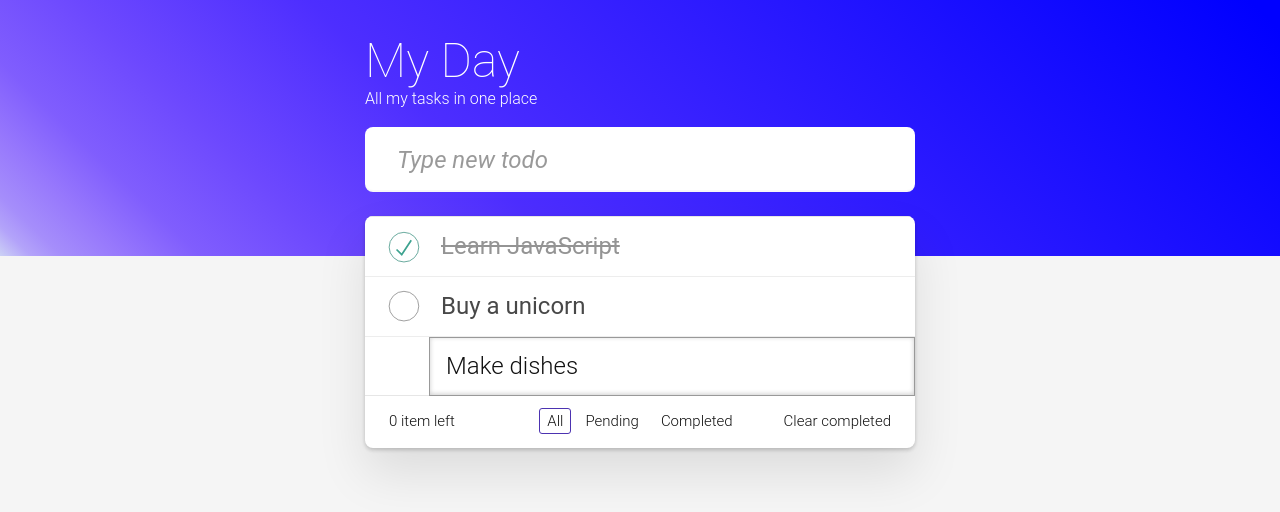
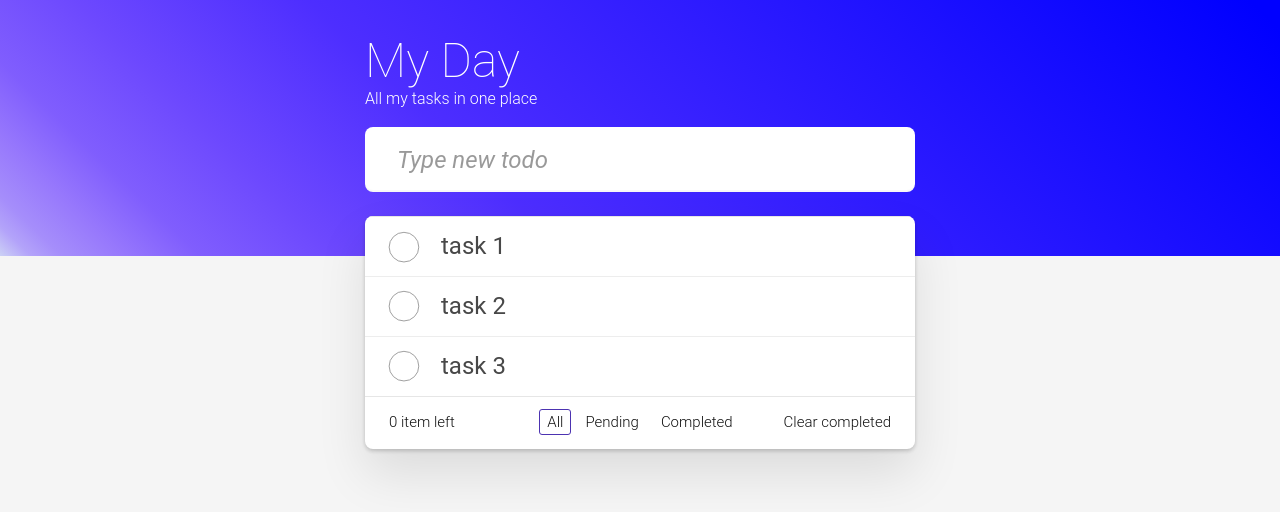
Before and after one commit to DannielNavas/todoapp, an Angular app: page /home in a window 1280 px wide. Shown: the top 512 px of the page. Built offline with nearby package versions, Linux system fonts and the light colour scheme.

Commit message:
✨ Fix task rendering in home component

```diff
--- a/src/app/pages/home/home.component.html
+++ b/src/app/pages/home/home.component.html
@@ -10,30 +10,30 @@
     <!-- This section should be hidden by default and shown when there are todos -->
     <section class="main">
       <ul class="todo-list">
-        <li class="completed">
+        <!-- <li class="completed">
           <div class="view">
             <input class="toggle" type="checkbox" checked />
             <label>Learn JavaScript</label>
             <button class="destroy"></button>
           </div>
           <input class="edit" value="Learn JavaScript" />
-        </li>
-        <li>
+        </li> -->
+        <li *ngFor="let task of tasks()">
           <div class="view">
             <input class="toggle" type="checkbox" />
-            <label>Buy a unicorn</label>
+            <label>{{ task }}</label>
             <button class="destroy"></button>
           </div>
           <input class="edit" value="Buy a unicorn" />
         </li>
-        <li class="editing">
+        <!-- <li class="editing">
           <div class="view">
             <input class="toggle" type="checkbox" />
             <label>Make dishes</label>
             <button class="destroy"></button>
           </div>
           <input class="edit" value="Make dishes" />
-        </li>
+        </li> -->
       </ul>
     </section>
     <!-- This footer should be hidden by default and shown when there are todos -->
--- a/src/app/pages/home/home.component.ts
+++ b/src/app/pages/home/home.component.ts
@@ -1,5 +1,5 @@
-import { Component } from '@angular/core';
 import { CommonModule } from '@angular/common';
+import { Component, signal } from '@angular/core';
 
 @Component({
   selector: 'app-home',
@@ -9,5 +9,5 @@ import { CommonModule } from '@angular/common';
   styleUrl: './home.component.css'
 })
 export class HomeComponent {
-
+  tasks = signal(['task 1', 'task 2', 'task 3'])
 }
```
